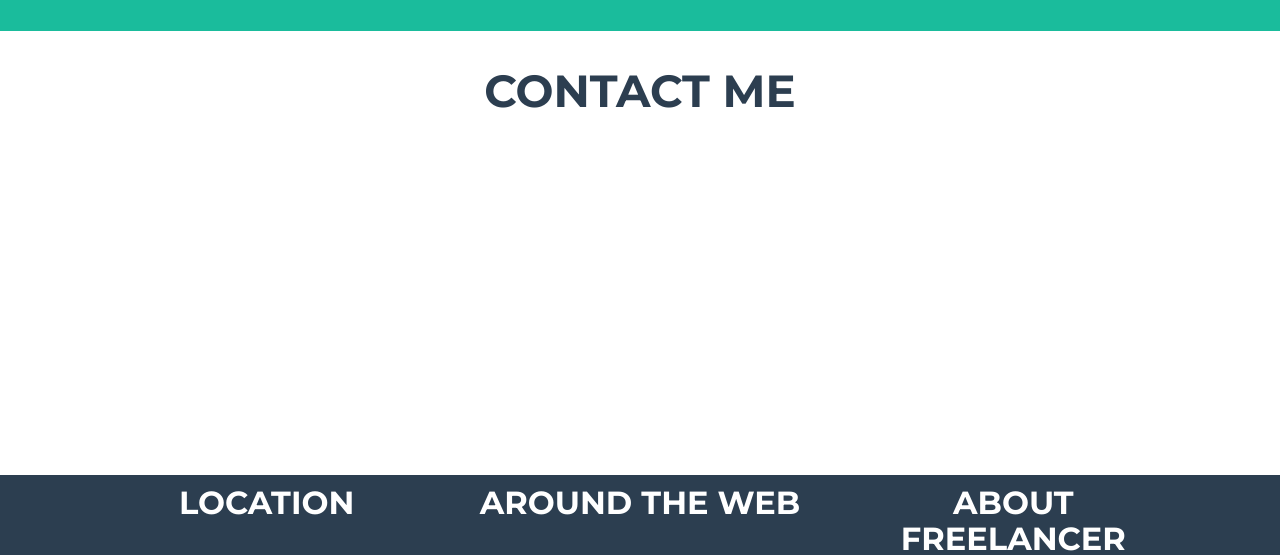
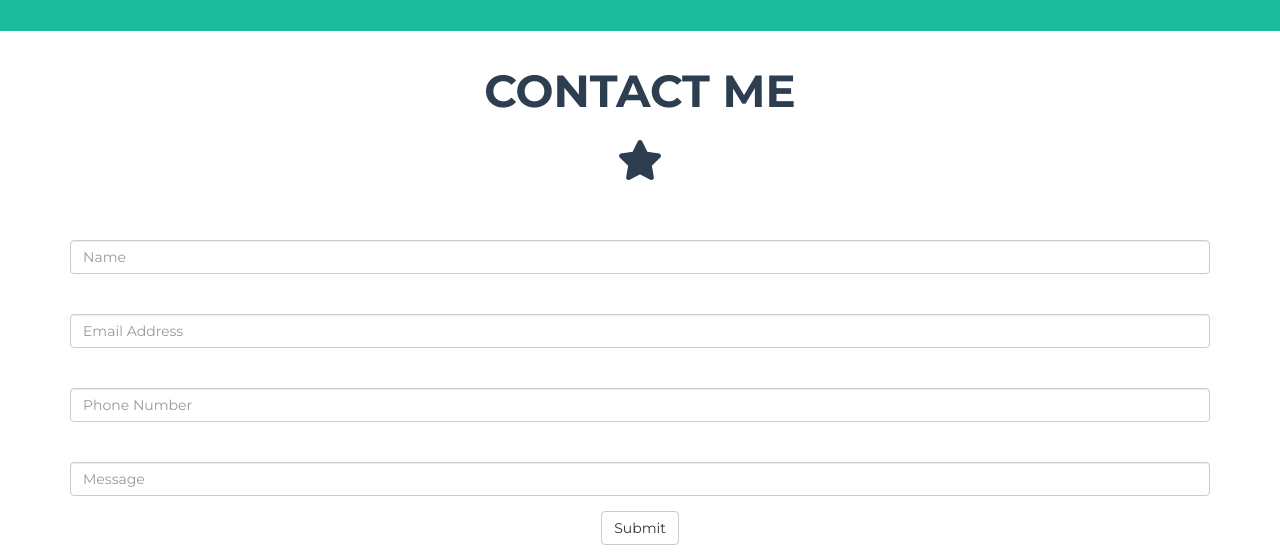
Before and after one commit to matteorascioni/html-css-bootstrap-freelancer, a plain HTML site: page index.html in a window 1280 px wide. Shown: the part 2208-2763 px from the top of the page. Drawn offline with nearby package versions, Linux system fonts and the light colour scheme.

Commit message:
Inizio parte dei contatti

```diff
--- a/css/style.css
+++ b/css/style.css
@@ -189,11 +189,12 @@ Body {
 
     .low-main i {
         font-size: 40px;
-        margin-bottom: 35px;
+        margin-bottom: 25px;
+        color: #2c3e50;
     }
 
-    .low-main-content {
-        padding: 20px;
+    .low-main button {
+        margin-bottom: 35px;
     }
 
     /* FOOTER */
@@ -368,10 +369,11 @@ Body {
     .low-main i {
         font-size: 40px;
         margin-bottom: 35px;
+        color: #2c3e50;
     }
 
-    .low-main-content {
-        padding: 20px;
+    .low-main button {
+        margin-bottom: 35px;
     }
 
     /* FOOTER */
@@ -573,8 +575,8 @@ Body {
         margin-bottom: 35px;
     }
 
-    .low-main-content {
-        padding: 20px;
+    .low-main button {
+        margin-bottom: 35px;
     }
 
     /* FOOTER */
@@ -771,8 +773,8 @@ Body {
         margin-bottom: 35px;
     }
 
-    .low-main-content {
-        padding: 20px;
+    .low-main button {
+        margin-bottom: 45px;
     }
 
     /* FOOTER */
--- a/index.html
+++ b/index.html
@@ -140,7 +140,8 @@
                 </div>
                 <div class="row">
                     <div class="col-xs-12 col-sm-6 col-sm-offset-3">
-                        <button type="button" class="btn btn-mid btn-primary btn-lg"><i class="fas fa-download"></i>Free Download!
+                        <button type="button" class="btn btn-mid btn-primary btn-lg">
+                            <i class="fas fa-download"></i>Free Download!
                         </button>
                     </div>
                 </div>
@@ -161,32 +162,28 @@
                         </div>
                     </div>
                     <!-- Name, email address -->
-                    <div class="row">
-                        <div class="col-xs-12 col-sm-10 col-sm-offset-1 col-md-8 col-md-offset-2 col-lg-8 col-lg-offset-2">
-                            <div class="low-main-content">Name</div>
+                    <form>
+                        <div class="form-group">
+                          <label for="Name">Name</label>
+                          <input type="Name" class="form-control" id="Name"
+                          placeholder="Name">
                         </div>
-                    </div>
-                    <div class="row">
-                        <div class="col-xs-12 col-sm-10 col-sm-offset-1 col-md-8 col-md-offset-2 col-lg-8 col-lg-offset-2">
-                            <div class="low-main-content">Email</div>
+                        <div class="form-group">
+                          <label for="exampleInputPassword1">Email Address</label>
+                          <input type="Email Address" class="form-control" id="Email Address" placeholder="Email Address">
                         </div>
-                    </div>
-                    <div class="row">
-                        <div class="col-xs-12 col-sm-10 col-sm-offset-1 col-md-8 col-md-offset-2 col-lg-8 col-lg-offset-2">
-                            <div class="low-main-content">Phone Number</div>
-                        </div>
-                    </div>
-                    <div class="row">
-                        <div class="col-xs-12 col-sm-10 col-sm-offset-1 col-md-8 col-md-offset-2 col-lg-8 col-lg-offset-2">
-                            <div class="low-main-content">Message</div>
-                        </div>
-                    </div>
-                    <!-- Button low main -->
-                    <div class="row">
-                        <div class="col-xs-12 col-sm-2 col-md-2 col-lg-2 col-lg-offset-2">
-                            <div class="low-main-btn">Send</div>
-                        </div>
-                    </div>
+                        <div class="form-group">
+                            <label for="exampleInputPassword1">Phone Number</label>
+                            <input type="Phone" class="form-control" id="Phone
+                            " placeholder="Phone Number">
+                          </div>
+                          <div class="form-group">
+                            <label for="exampleInputPassword1">Message</label>
+                            <input type="Message" class="form-control" id="Message"
+                             placeholder="Message">
+                          </div>
+                        <button type="submit" class="btn btn-default">Submit</button>
+                      </form>
                 </div>
             </div>
         </section>
```
